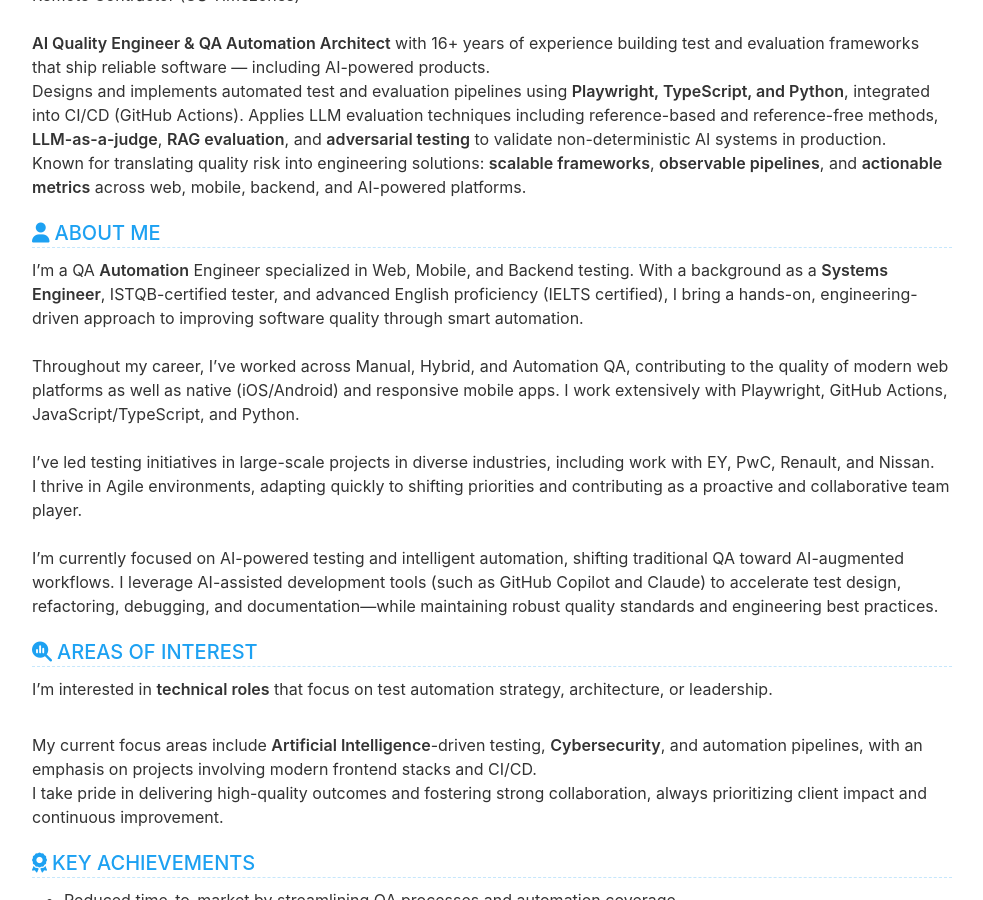
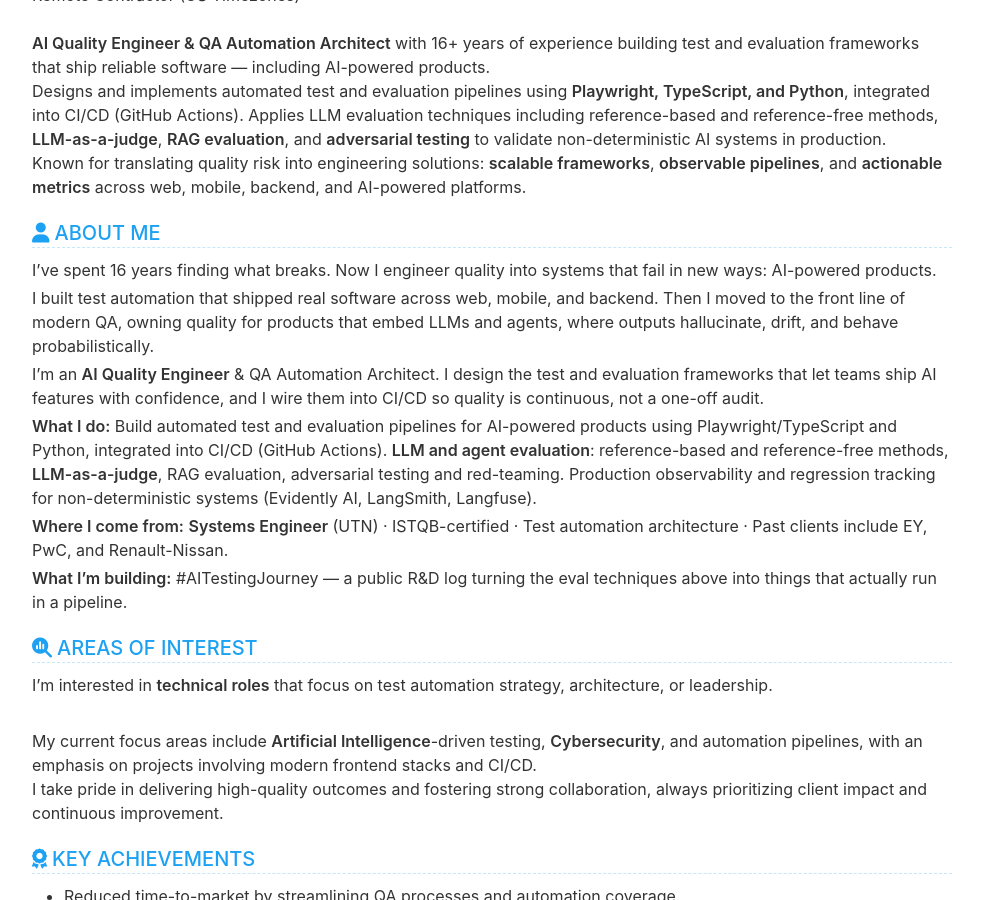
Before and after one commit to cvera08/full-resume, a Jekyll site: the page built from index.html, in a window 1280 px wide and 900 px high, scrolled down 338 px. Shown: the whole window, without its empty margins (148-1131 px from the left). Built offline with Jekyll 4.4.1, drawn with Linux system fonts in a browser that asks for light colours.

Commit message:
feat(cv): rewrite About Me for AI Quality Engineer positioning

```diff
--- a/_data/data.yml
+++ b/_data/data.yml
@@ -39,20 +39,20 @@ evaluation:
   order: 2
   title: About Me
   description: |
-    I’m a QA **Automation** Engineer specialized in Web, Mobile, and Backend testing. With a background as a **Systems Engineer**, ISTQB-certified tester, and
-    advanced English proficiency (IELTS certified), I bring a hands-on, engineering-driven approach to improving software quality through smart automation.
-    <br>
-    Throughout my career, I’ve worked across Manual, Hybrid, and Automation QA, contributing to the quality of
-    modern web platforms as well as native (iOS/Android) and responsive mobile apps. I work extensively with Playwright,
-    GitHub Actions, JavaScript/TypeScript, and Python.
-    <br>
-    I’ve led testing initiatives in large-scale projects in diverse industries, including work
-    with EY, PwC, Renault, and Nissan.
-    I thrive in Agile environments, adapting quickly to shifting priorities and contributing as a proactive and collaborative team player.
-    <br>
-    I’m currently focused on AI-powered testing and intelligent automation, shifting traditional QA toward AI-augmented workflows.
-    I leverage AI-assisted development tools (such as GitHub Copilot and Claude) to accelerate test design, refactoring, debugging,
-    and documentation—while maintaining robust quality standards and engineering best practices.
+    I've spent 16 years finding what breaks. Now I engineer quality into systems that fail in new ways: AI-powered products.
+
+    I built test automation that shipped real software across web, mobile, and backend. Then I moved to the front line of modern QA, owning quality for products that embed LLMs and agents, where outputs hallucinate, drift, and behave probabilistically.
+
+    I'm an **AI Quality Engineer** & QA Automation Architect. I design the test and evaluation frameworks that let teams ship AI features with confidence, and I wire them into CI/CD so quality is continuous, not a one-off audit.
+
+    **What I do:**
+    Build automated test and evaluation pipelines for AI-powered products using Playwright/TypeScript and Python, integrated into CI/CD (GitHub Actions). **LLM and agent evaluation**: reference-based and reference-free methods, **LLM-as-a-judge**, RAG evaluation, adversarial testing and red-teaming. Production observability and regression tracking for non-deterministic systems (Evidently AI, LangSmith, Langfuse).
+
+    **Where I come from:**
+    **Systems Engineer** (UTN) · ISTQB-certified · Test automation architecture · Past clients include EY, PwC, and Renault-Nissan.
+
+    **What I'm building:**
+    #AITestingJourney — a public R&D log turning the eval techniques above into things that actually run in a pipeline.
 
 interest:
   show: true
```
